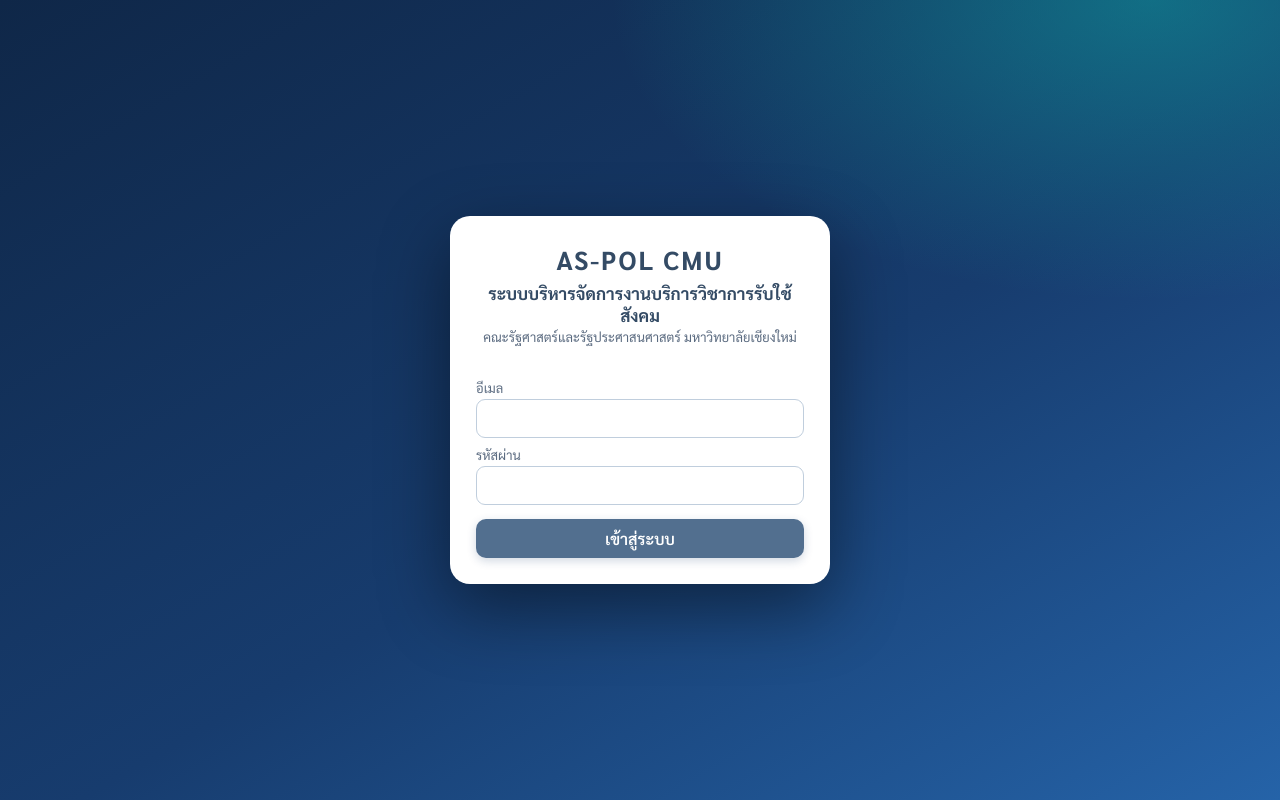
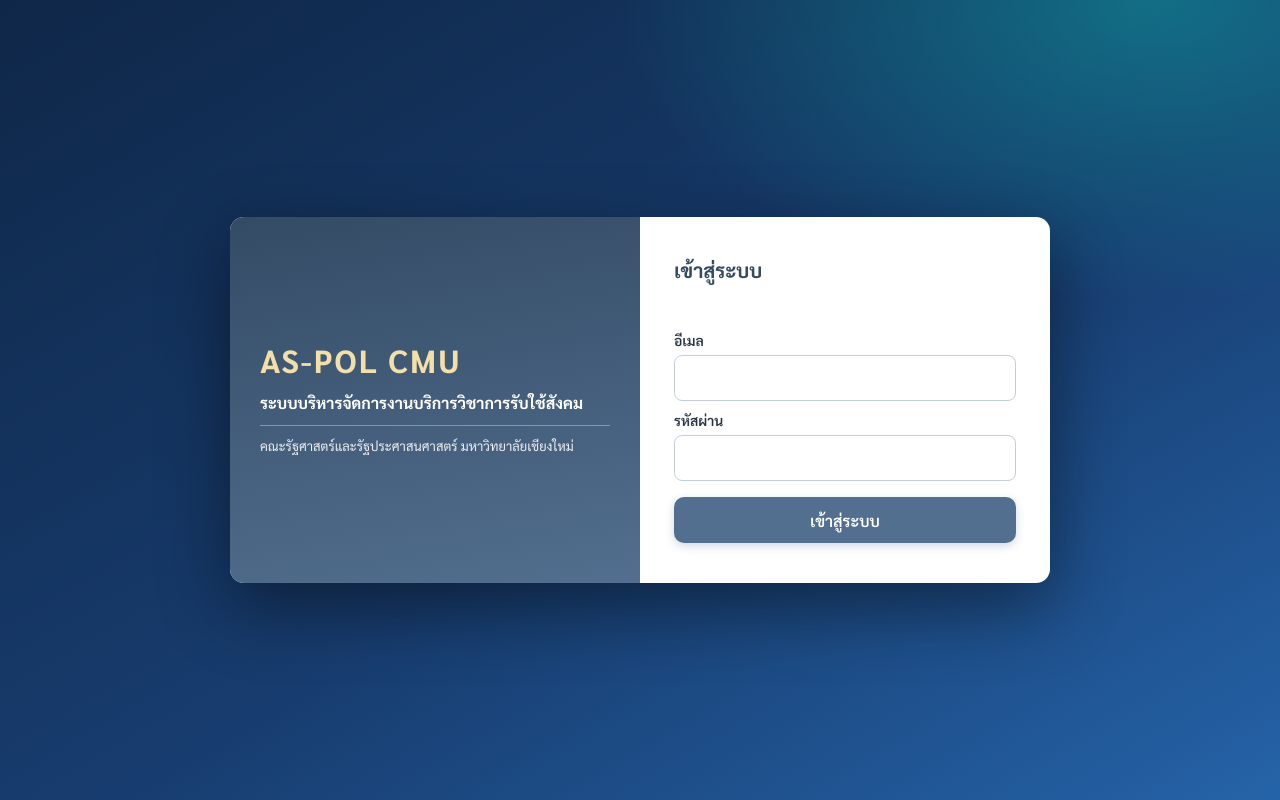
Before and after one commit to kotchakarn/academic-service, a plain HTML site: page index.html in a window 1280 px wide. Drawn offline with Linux system fonts and the light colour scheme.

Commit message:
Add files via upload

```diff
--- a/index.html
+++ b/index.html
@@ -140,6 +140,26 @@ tbody tr:hover td{background:rgba(130,155,181,.16)}
 /* login card logo */
 .lg-brand{text-align:center;font-size:26px;font-weight:900;letter-spacing:2px;color:#344B65}
 /* ===== end V2.10 ===== */
+/* ===== ASV70 V2.12 ===== */
+/* หน้าเข้าสู่ระบบ: แบ่งสองฝั่ง */
+.lgb.lgs{display:grid;grid-template-columns:1fr 1fr;max-width:820px;padding:0;text-align:left;overflow:hidden;border-radius:14px}
+.lgs-brand{background:linear-gradient(170deg,#344B65 0%,#526F8F 100%);color:#fff;padding:36px 30px;display:flex;flex-direction:column;justify-content:center}
+.lgs-code{font-size:32px;font-weight:900;letter-spacing:2px;color:#F3DFA8;line-height:1.05}
+.lgs-sys{font-size:16px;font-weight:700;margin-top:14px;line-height:1.5;text-wrap:balance}
+.lgs-org{font-size:13px;opacity:.9;margin-top:10px;line-height:1.6;text-wrap:balance;border-top:1px solid rgba(209,197,174,.6);padding-top:10px}
+.lgs-form{padding:40px 34px;display:flex;flex-direction:column;justify-content:center}
+.lgs-form h3{margin:0 0 18px;font-size:20px;font-weight:700;color:var(--pri)}
+.lgs-form label{display:block;font-size:14px;font-weight:600;margin:10px 0 6px;color:var(--tx)}
+.lgs-form input{height:46px;border-radius:8px}
+@media(max-width:760px){.lgb.lgs{grid-template-columns:1fr;max-width:420px}.lgs-brand{padding:24px 22px}.lgs-form{padding:24px 22px}.lgs-code{font-size:28px}}
+/* แท็บเล็ต/มือถือ แนวตั้ง: ทั้งหน้าเลื่อนได้ เมนูไม่กินพื้นที่จนไม่เห็นเนื้อหา */
+@media(max-width:1024px) and (orientation:portrait),(max-width:760px){
+  html,body{height:auto!important;min-height:100%}
+  body{flex-direction:column;overflow-y:auto}
+  aside{width:100%!important;flex:none!important;height:auto!important;max-height:none!important;overflow:visible!important;position:static}
+  main{flex:1 1 auto!important;height:auto!important;overflow:visible!important;min-width:0;width:100%}
+}
+/* ===== end V2.12 ===== */
 </style></head><body>
 <script src="config.js"></script>
 <script src="https://cdn.jsdelivr.net/npm/xlsx@0.18.5/dist/xlsx.full.min.js"></script>
@@ -463,7 +483,7 @@ function emsg(e){var m=String(e&&e.message||e);return m=="PASSWORD_CHANGE_REQUIR
 function gv(i){return document.getElementById(i)}
 function api(a,d){return fetch(API_URL,{method:"POST",headers:{"Content-Type":"text/plain;charset=utf-8"},body:JSON.stringify({a:a,t:TOKEN,d:d||{},role:(!USER)?null:+ST.role})}).then(function(r){return r.json()}).then(function(r){if(!r.ok){if(r.e=="AUTH"){TOKEN="";try{sessionStorage.removeItem("asvt")}catch(x){}showLogin("เซสชันหมดอายุ กรุณาเข้าสู่ระบบอีกครั้ง")}throw new Error(r.e)}return r.d})}
 function ind(s,m){IND=[s,m||""];var e=gv("ind");if(e){e.className="ind "+s;e.textContent=s=="ok"?"☁ บันทึกแล้ว":s=="saving"?"⏳ กำลังบันทึก…":"⚠ "+(m||"บันทึกไม่สำเร็จ")}}
-function showLogin(msg){var d=gv("lgx");if(!d){d=document.createElement("div");d.id="lgx";d.className="lgx";document.body.appendChild(d)}d.style.display="flex";d.innerHTML='<div class="lgb"><div class="lg-brand">AS-POL CMU</div><h2 style="margin:6px 0 2px;color:var(--pri);font-size:17px">ระบบบริหารจัดการงานบริการวิชาการรับใช้สังคม</h2><div style="font-size:13px;color:var(--mut);margin-bottom:6px">คณะรัฐศาสตร์และรัฐประศาสนศาสตร์ มหาวิทยาลัยเชียงใหม่</div><div id="lgm" style="color:#dc2626;min-height:20px;font-size:13px">'+esc(msg||"")+'</div><label>อีเมล</label><input id="lge" type="email" autocomplete="username"><label>รหัสผ่าน</label><input id="lgp" type="password" autocomplete="current-password" onkeydown="if(event.key==\'Enter\')doLogin()"><button class="btn" style="width:100%;margin-top:14px" onclick="doLogin()">เข้าสู่ระบบ</button></div>'}
+function showLogin(msg){var d=gv("lgx");if(!d){d=document.createElement("div");d.id="lgx";d.className="lgx";document.body.appendChild(d)}d.style.display="flex";d.innerHTML='<div class="lgb lgs"><div class="lgs-brand"><div class="lgs-code">AS-POL CMU</div><div class="lgs-sys">ระบบบริหารจัดการงานบริการวิชาการรับใช้สังคม</div><div class="lgs-org">คณะรัฐศาสตร์และรัฐประศาสนศาสตร์ มหาวิทยาลัยเชียงใหม่</div></div><div class="lgs-form"><h3>เข้าสู่ระบบ</h3><div id="lgm" style="color:#dc2626;min-height:20px;font-size:13px">'+esc(msg||"")+'</div><label>อีเมล</label><input id="lge" type="email" autocomplete="username"><label>รหัสผ่าน</label><input id="lgp" type="password" autocomplete="current-password" onkeydown="if(event.key==\'Enter\')doLogin()"><button class="btn" style="width:100%;margin-top:16px;height:46px" onclick="doLogin()">เข้าสู่ระบบ</button></div></div>'}
 function hideLogin(){var d=gv("lgx");if(d)d.style.display="none";ST.page="dash";render()}
 function showPasswordChange(force,msg){var d=gv("lgx");if(!d){d=document.createElement("div");d.id="lgx";d.className="lgx";document.body.appendChild(d)}d.style.display="flex";d.innerHTML='<div class="lgb"><div style="font-size:38px">🔐</div><h2 style="color:var(--pri);margin:6px 0">'+(force?'ตั้งรหัสผ่านใหม่ก่อนเข้าใช้งาน':'เปลี่ยนรหัสผ่าน')+'</h2><div id="lgm" style="color:#dc2626;min-height:22px;font-size:13px">'+esc(msg||'')+'</div><label>รหัสผ่านเดิม</label><input id="oldpw" type="password" autocomplete="current-password"><label>รหัสผ่านใหม่</label><input id="newpw" type="password" autocomplete="new-password" placeholder="อย่างน้อย 8 ตัว มีตัวอักษรและตัวเลข"><label>ยืนยันรหัสผ่านใหม่</label><input id="confpw" type="password" autocomplete="new-password" onkeydown="if(event.key===\'Enter\')changePassword()"><button class="btn" style="width:100%;margin-top:14px" onclick="changePassword()">บันทึกรหัสผ่านใหม่</button>'+(force?'':'<button class="btn g" style="width:100%;margin-top:8px" onclick="hideLogin()">ยกเลิก</button>')+'</div>';}
 function changePassword(){api("password",{currentPassword:gv("oldpw").value,newPassword:gv("newpw").value,confirmPassword:gv("confpw").value}).then(function(){return load()}).then(hideLogin).catch(function(x){var m=gv("lgm");if(m)m.textContent=emsg(x)})}
```
